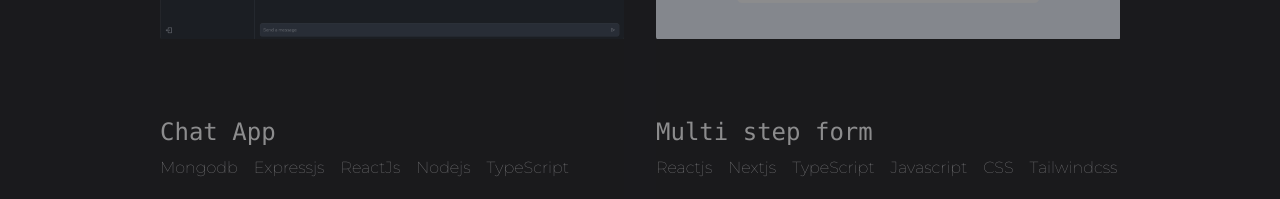
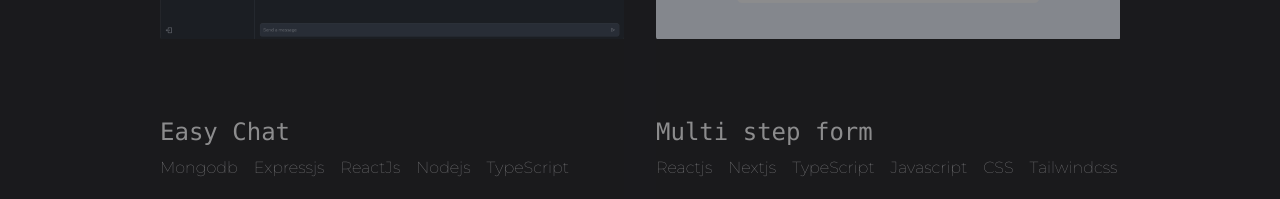
Before and after one commit to akashsiddamshetty/v1, a Next.js app: page / in a window 1280 px wide. Shown: the part 1747-1946 px from the top of the page. Built offline with nearby package versions, Linux system fonts and the light colour scheme.

Commit message:
feat - content fix

```diff
--- a/components/Projects.tsx
+++ b/components/Projects.tsx
@@ -8,7 +8,7 @@ interface ProjectsProps {}
 const projectsData = [
   {
     id: 0,
-    name: "Chat App",
+    name: "Easy Chat",
     url: "https://chat-app-y9mn.onrender.com/",
     github: "https://github.com/akashsiddamshetty/chat-app",
     techStack: [
```
Also changed, not shown: public/ogmetaimage.jpg.
